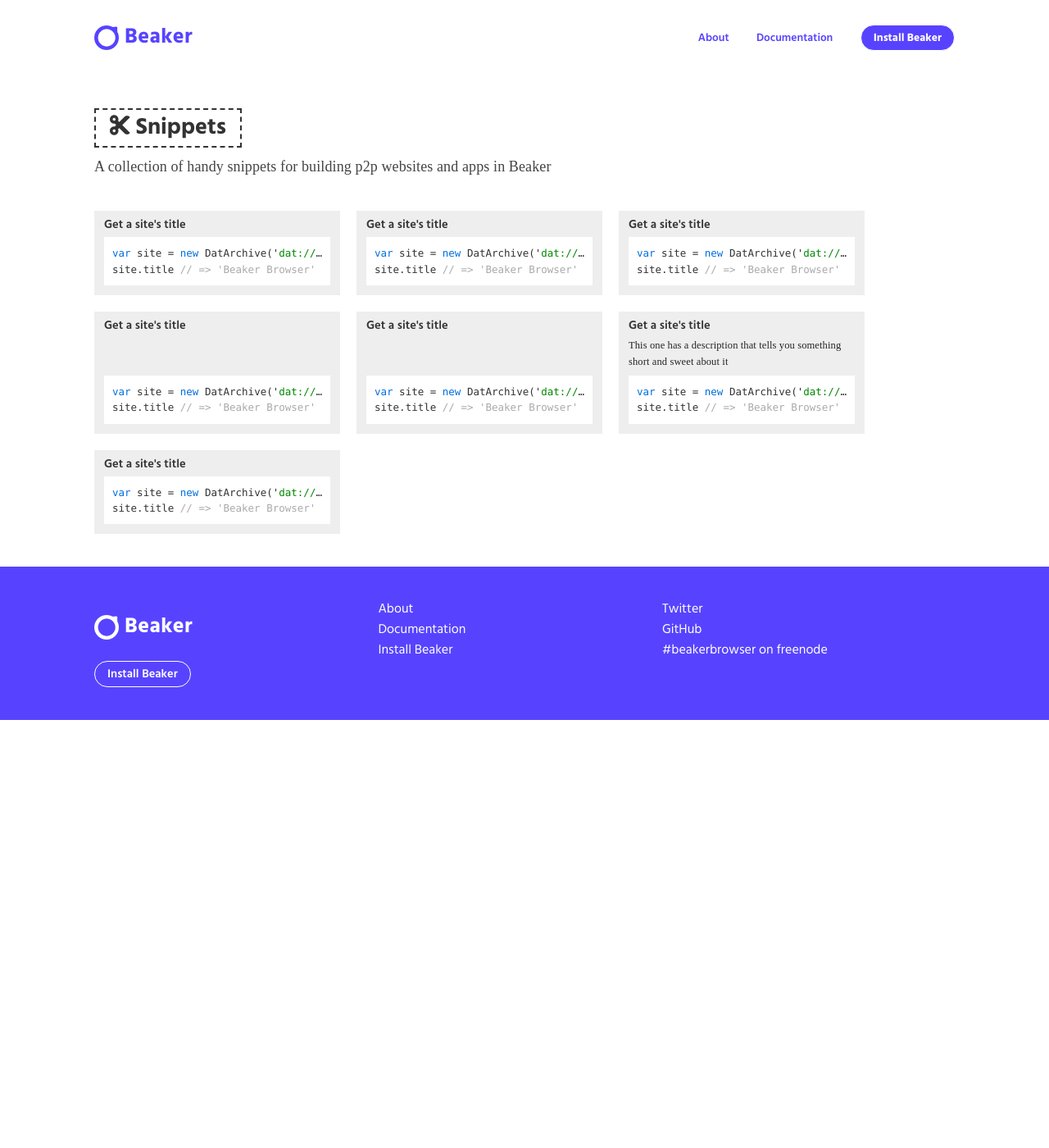
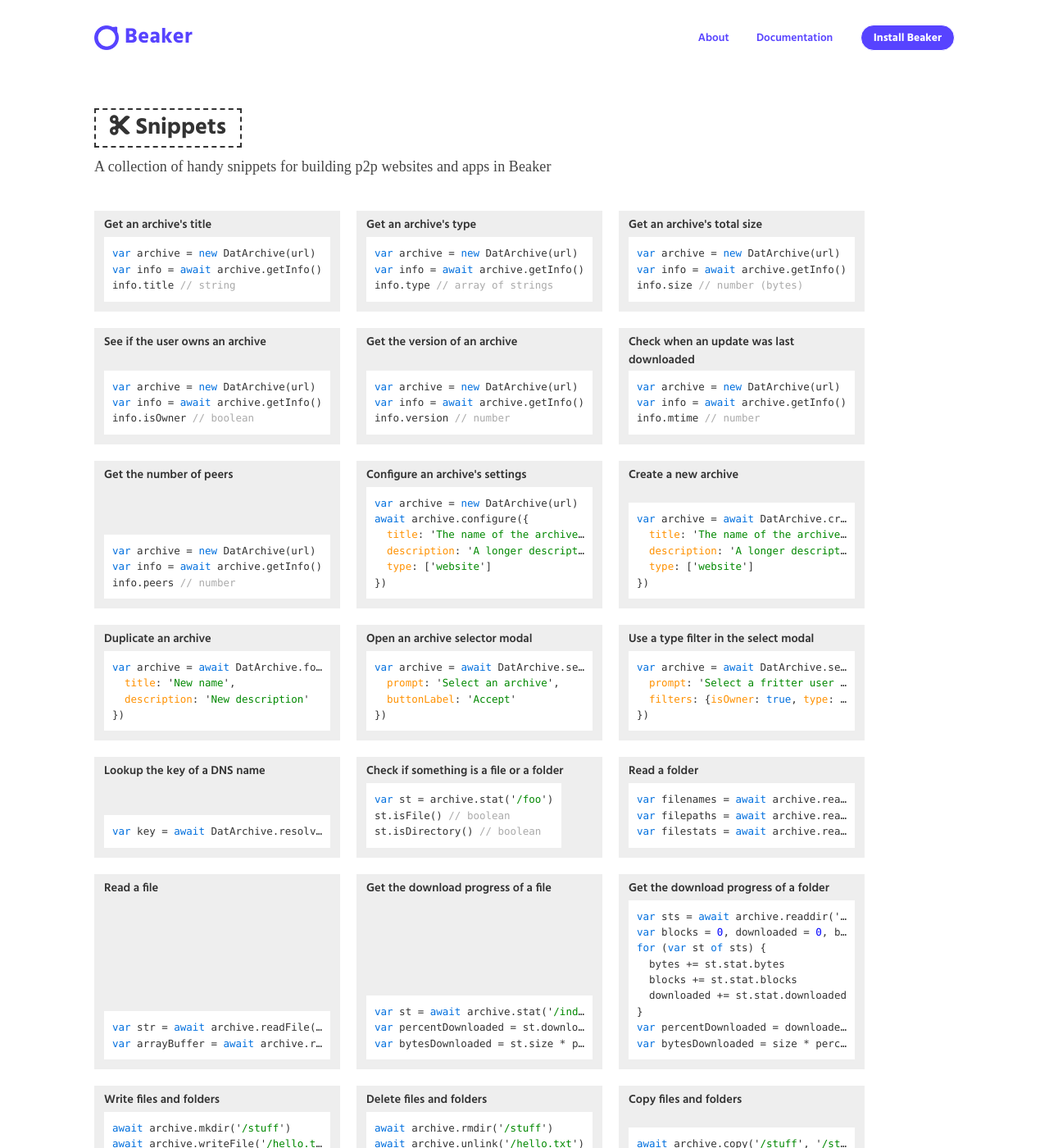
Before and after one commit to beakerbrowser/beakerbrowser.com, a Jekyll site: the page built from _docs/snippets/index.md, in a window 1280 px wide and 1400 px high. Shown: the whole window at 82% size. Built offline with Jekyll 4.4.1, drawn with Linux system fonts in a browser that asks for light colours; some web fonts are replaced; some of the changed text lies outside the part shown.

Commit message:
Add snippets

````diff
--- a/_data/apis/dat.yml
+++ b/_data/apis/dat.yml
@@ -218,13 +218,15 @@
 
       ```plain
       Stat {
+        isDirectory(): boolean
+        isFile(): boolean
+
+        // files only:
         size: number (bytes)
         blocks: number (number of data blocks in the metadata)
         downloaded: number (number of blocks downloaded, if a remote archive)
         mtime: Date (last modified time; not reliable)
         ctime: Date (creation time; not reliable)
-        isDirectory(): boolean
-        isFile(): boolean
       }
       ```
 
--- a/_data/apis/manifest.yml
+++ b/_data/apis/manifest.yml
@@ -31,6 +31,17 @@
         "type": ["user-profile", "fritter-user-profile"]
       }
       ```
+
+      ### What are types used for?
+
+      They are used as a filter in [selectArchive()](dat.html#datarchive-selectarchive), similar to how file-extensions are used in operating system "open file" dialogs.
+      They are also a way for apps to identify the kind of data or content in an archive using [getInfo()](dat.html#getinfo).
+
+      ### What types can I use?
+
+      There are no official types.
+      We recommend including a short string which identifies the general kind of data being stored, plus one or more long strings which help identify the schema of the data.
+      For example, a social media app called 'Fritter' might use `"user-profile"` and `"fritter-user-profile"`.
   -
     name: "links"
     desc: |
--- /dev/null
+++ b/_data/snippets.yml
@@ -0,0 +1,267 @@
+# schema
+# -
+#   slug: string
+#   title: string
+#   description: optional string
+#   code: string
+-
+  title: Get an archive's title
+#  description: |
+#    Every dat archive has a title and description that can be read with <code>getInfo()</code>.
+  code: |
+    var archive = new DatArchive(url)
+    var info = await archive.getInfo()
+    info.title // string
+-
+  title: Get an archive's type
+#  description: |
+#    The "type" of a dat archive is used to filter archives and help organize the user's data, sites, and apps.
+  code: |
+    var archive = new DatArchive(url)
+    var info = await archive.getInfo()
+    info.type // array of strings
+-
+  title: Get an archive's total size
+#  description: |
+#    The total size of a dat will include any downloaded history.
+  code: |
+    var archive = new DatArchive(url)
+    var info = await archive.getInfo()
+    info.size // number (bytes)
+-
+  title: See if the user owns an archive
+  code: |
+    var archive = new DatArchive(url)
+    var info = await archive.getInfo()
+    info.isOwner // boolean
+-
+  title: Get the version of an archive
+  code: |
+    var archive = new DatArchive(url)
+    var info = await archive.getInfo()
+    info.version // number
+-
+  title: Check when an update was last downloaded
+  code: |
+    var archive = new DatArchive(url)
+    var info = await archive.getInfo()
+    info.mtime // number
+-
+  title: Get the number of peers
+  code: |
+    var archive = new DatArchive(url)
+    var info = await archive.getInfo()
+    info.peers // number
+-
+  title: Configure an archive's settings
+  code: |
+    var archive = new DatArchive(url)
+    await archive.configure({
+      title: 'The name of the archive',
+      description: 'A longer description of the archive',
+      type: ['website']
+    })
+-
+  title: Create a new archive
+  code: |
+    var archive = await DatArchive.create({
+      title: 'The name of the archive',
+      description: 'A longer description of the archive',
+      type: ['website']
+    })
+-
+  title: Duplicate an archive
+  code: |
+    var archive = await DatArchive.fork(sourceArchiveUrl, {
+      title: 'New name',
+      description: 'New description'
+    })
+-
+  title: Open an archive selector modal
+  code: |
+    var archive = await DatArchive.selectArchive({
+      prompt: 'Select an archive',
+      buttonLabel: 'Accept'
+    })
+-
+  title: Use a type filter in the select modal
+  code: |
+    var archive = await DatArchive.selectArchive({
+      prompt: 'Select a fritter user profile',
+      filters: {isOwner: true, type: ['user-profile', 'fritter-user-profile']}
+    })
+-
+  title: Lookup the key of a DNS name
+  code: |
+    var key = await DatArchive.resolveName('beakerbrowser.com')
+-
+  title: Check if something is a file or a folder
+  code: |
+    var st = archive.stat('/foo')
+    st.isFile() // boolean
+    st.isDirectory() // boolean
+-
+  title: Read a folder
+  code: |
+    var filenames = await archive.readdir('/')
+    var filepaths = await archive.readdir('/', {recursive: true})
+    var filestats = await archive.readdir('/', {stat: true})
+-
+  title: Read a file
+  code: |
+    var str = await archive.readFile('/index.html', 'utf8')
+    var arrayBuffer = await archive.readFile('/img/logo/logo.png', 'binary')
+-
+  title: Get the download progress of a file
+  code: |
+    var st = await archive.stat('/index.html')
+    var percentDownloaded = st.downloaded / st.blocks
+    var bytesDownloaded = st.size * percentDownloaded
+-
+  title: Get the download progress of a folder
+  code: |
+    var sts = await archive.readdir('/', {recursive: true, stat: true})
+    var blocks = 0, downloaded = 0, bytes = 0
+    for (var st of sts) {
+      bytes += st.stat.bytes
+      blocks += st.stat.blocks
+      downloaded += st.stat.downloaded
+    }
+    var percentDownloaded = downloaded / blocks
+    var bytesDownloaded = size * percentDownloaded
+-
+  title: Write files and folders
+  code: |
+    await archive.mkdir('/stuff')
+    await archive.writeFile('/hello.txt', str, 'utf8')
+    await archive.writeFile('/beaker.png', pngBase64, 'base64')
+-
+  title: Delete files and folders
+  code: |
+    await archive.rmdir('/stuff')
+    await archive.unlink('/hello.txt')
+    await archive.rmdir('/stuff', {recursive: true})
+-
+  title: Copy files and folders
+  code: |
+    await archive.copy('/stuff', '/stuff-backup')
+    await archive.copy('/hello.txt', '/goodbye.txt')
+-
+  title: Move/rename files and folders
+  code: |
+    await archive.rename('/stuff', '/stuff-backup')
+    await archive.rename('/hello.txt', '/subfolder/hello.txt')
+-
+  title: Watch all files
+  code: |
+    var archive = new DatArchive('dat://beakerbrowser.com')
+    archive.watch(e => console.log(e.path, 'has changed'))
+-
+  title: Watch specific files or folders
+  code: |
+    var archive = new DatArchive('dat://beakerbrowser.com')
+    archive.watch('/index.html', e => console.log('index.html has changed'))
+    archive.watch('/js/', e => console.log('a file in js/ has changed'))
+-
+  title: Watch using a glob pattern
+  code: |
+    var archive = new DatArchive('dat://beakerbrowser.com')
+    archive.watch('/posts/*.json', e => {
+      console.log('a .json file in /posts/ has changed')
+    })
+-
+  title: Get the change-history of an archive
+  code: |
+    var archive = new DatArchive('dat://beakerbrowser.com')
+    var history = await archive.history()
+-
+  title: Get an older version of an archive
+  code: |
+    var archive = new DatArchive('dat://beakerbrowser.com')
+    var olderArchive = await archive.checkout(50)
+-
+  title: Download all files in an archive
+  code: |
+    var archive = new DatArchive('dat://beakerbrowser.com')
+    await archive.download('/')
+-
+  title: List the peers on the site
+  code: |
+    var peers = await experimental.datPeers.list()
+    peers[..].id // string
+    peers[..].sessionData // object
+-
+  title: Watch for connects and disconnects
+  code: |
+    experimental.datPeers.addEventListener('connect', ({peer}) => {
+      console.log(peer.id, 'has connected')
+    })
+    experimental.datPeers.addEventListener('disconnect', ({peer}) => {
+      console.log(peer.id, 'has disconnected')
+    })
+-
+  title: Listen to messages from peers on the site
+  code: |
+    experimental.datPeers.addEventListener('message', ({peer, message}) => {
+      console.log(peer.id, 'has sent the following message:', message)
+    })
+-
+  title: Reply to a peer's message
+  code: |
+    experimental.datPeers.addEventListener('message', ({peer, message}) => {
+      peer.send({my: 'reply', message: 'is this'})
+    })
+-
+  title: Broadcast a message to all peers on the site
+  code: |
+    experimental.datPeers.broadcast({my: 'message'})
+-
+  title: Set session data for all peers to read
+  code: |
+    experimental.datPeers.setSessionData({
+      name: 'Bob',
+      url: 'dat://1234..56'
+    })
+-
+  title: Listen for peers to set their session data
+  code: |
+    experimental.datPeers.addEventListener('session-data', ({peer}) => {
+      console.log(peer.id, 'has set their session data to', peer.sessionData)
+    })
+-
+  title: List all of the user's saved dat archives
+  code: |
+    var archiveInfos = await experimental.library.list()
+    archiveInfos[..].url // string
+    archiveInfos[..].title // string
+    archiveInfos[..].isOwner // boolean
+-
+  title: Save or unsave a dat archive
+  code: |
+    await experimental.library.add(datUrl)
+    await experimental.library.remove(datUrl)
+-
+  title: Save or unsave a dat archive (prompt the user)
+  code: |
+    await experimental.library.requestAdd(datUrl)
+    await experimental.library.requestRemove(datUrl)
+-
+  title: Make a cross-origin Ajax request
+  code: |
+    var res = await experimental.globalFetch('https://example.com')
+    var body = await res.text()
+-
+  title: Take a screenshot of a page
+  code: |
+    var png = await experimental.capturePage('dat://beakerbrowser.com', {
+      width: 1024,
+      height: 768
+    })
+-
+  title: Take a thumbnail-sized screenshot of a page
+  code: |
+    var png = await experimental.capturePage('dat://beakerbrowser.com', {
+      width: 1024,
+      height: 768,
+      resizeTo: {width: 200, height: 150}
+    })
--- a/_docs/snippets/index.md
+++ b/_docs/snippets/index.md
@@ -5,126 +5,27 @@
 ---
 
 <div class="snippets-container">
+{% for item in site.data.snippets %}
   <div class="snippet">
-  	<div class="snippet-heading">
-	  <div class="snippet-title">
-	   Get a site's title
-	  </div>
+    <div class="snippet-heading">
+      <a href="/docs/snippets/{{ item.slug }}" class="snippet-title">
+       {{ item.title }}
+      </a>
 
-	  <button class="btn plain copy-snippet" tooltip="Copy snippet">
-	  	<span class="fa fa-paste"></span>
-	  </button>
-	 </div>
+      <button class="btn plain copy-snippet" tooltip="Copy snippet">
+        <span class="fa fa-paste"></span>
+      </button>
+   </div>
+
+   {% if item.description %}
+    <p class="snippet-description">
+      {{ item.description }}
+    </p>
+    {% endif %}
 
 {% highlight javascript %}
-var site = new DatArchive('dat://beakerbrowser.com')
-site.title // => 'Beaker Browser'
+{{ item.code }}
 {% endhighlight %}
   </div>
-
-  <div class="snippet">
-  	<div class="snippet-heading">
-	  <a href="/docs/snippets/butt" class="snippet-title">
-	   Get a site's title
-	  </a>
-
-	  <button class="btn plain copy-snippet" tooltip="Copy snippet">
-	  	<span class="fa fa-paste"></span>
-	  </button>
-	 </div>
-
-{% highlight javascript %}
-var site = new DatArchive('dat://beakerbrowser.com')
-site.title // => 'Beaker Browser'
-{% endhighlight %}
-  </div>
-
-  <div class="snippet">
-  	<div class="snippet-heading">
-	  <a href="/docs/snippets/butt" class="snippet-title">
-	   Get a site's title
-	  </a>
-
-	  <button class="btn plain copy-snippet" tooltip="Copy snippet">
-	  	<span class="fa fa-paste"></span>
-	  </button>
-	 </div>
-
-{% highlight javascript %}
-var site = new DatArchive('dat://beakerbrowser.com')
-site.title // => 'Beaker Browser'
-{% endhighlight %}
-  </div>
-
-  <div class="snippet">
-  	<div class="snippet-heading">
-	  <div class="snippet-title">
-	   Get a site's title
-	  </div>
-
-	  <button class="btn plain copy-snippet" tooltip="Copy snippet">
-	  	<span class="fa fa-paste"></span>
-	  </button>
-	 </div>
-
-{% highlight javascript %}
-var site = new DatArchive('dat://beakerbrowser.com')
-site.title // => 'Beaker Browser'
-{% endhighlight %}
-  </div>
-
-  <div class="snippet">
-  	<div class="snippet-heading">
-	  <div class="snippet-title">
-	   Get a site's title
-	  </div>
-
-	  <button class="btn plain copy-snippet" tooltip="Copy snippet">
-	  	<span class="fa fa-paste"></span>
-	  </button>
-	 </div>
-
-{% highlight javascript %}
-var site = new DatArchive('dat://beakerbrowser.com')
-site.title // => 'Beaker Browser'
-{% endhighlight %}
-  </div>
-
-  <div class="snippet">
-  	<div class="snippet-heading">
-	  <div class="snippet-title">
-	   Get a site's title
-	  </div>
-
-	  <button class="btn plain copy-snippet" tooltip="Copy snippet">
-	  	<span class="fa fa-paste"></span>
-	  </button>
-	</div>
-
-  	<p class="snippet-description">
-      This one has a description that tells you something short and sweet about it
-  	</p>
-
-{% highlight javascript %}
-var site = new DatArchive('dat://beakerbrowser.com')
-site.title // => 'Beaker Browser'
-{% endhighlight %}
-  </div>
-
-  <div class="snippet">
-  	<div class="snippet-heading">
-	  <div class="snippet-title">
-	   Get a site's title
-	  </div>
-
-	  <button class="btn plain copy-snippet" tooltip="Copy snippet">
-	  	<span class="fa fa-paste"></span>
-	  </button>
-	 </div>
-
-{% highlight javascript %}
-var site = new DatArchive('dat://beakerbrowser.com')
-site.title // => 'Beaker Browser'
-{% endhighlight %}
-  </div>
+{% endfor %}
 </div>
````
Also changed, not shown: _docs/guides/read-site-files.md (+1 -1 lines).
